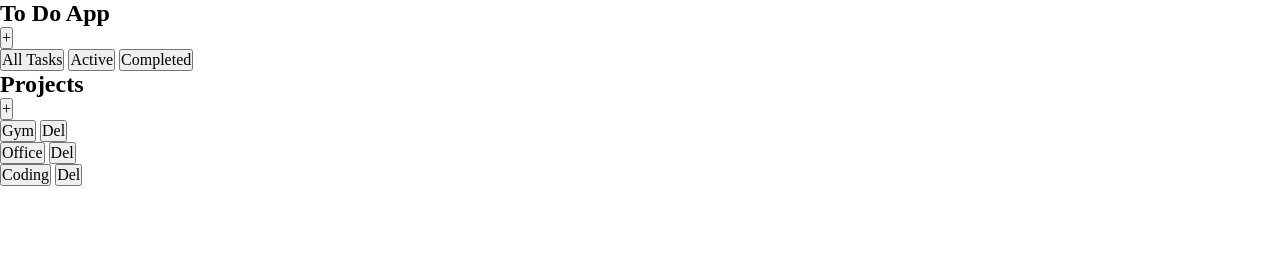
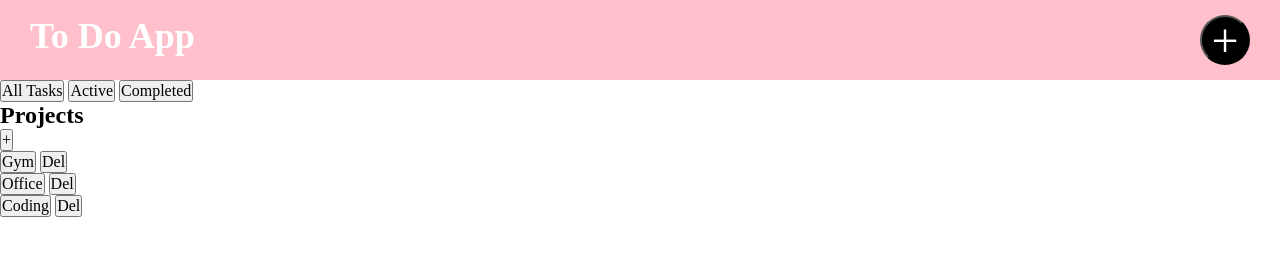
Before and after one commit to luscious-scoop/todo_list_project, a website built with webpack: page src/template.html in a window 1280 px wide. Built offline with nearby package versions, Linux system fonts and the light colour scheme.

Commit message:
chore: header section basic styles

```diff
--- a/src/style.css
+++ b/src/style.css
@@ -63,3 +63,30 @@ h6 {
 }
 
 /* ========== CSS Reset End ==========*/
+
+/*========== Header ==========*/
+
+header {
+	font-size: 1.5rem;
+	padding: 15px 30px;
+
+	background-color: pink;
+	display: flex;
+}
+
+header h2 {
+	color: white;
+	flex: 1;
+}
+
+header button {
+	background-color: black;
+	color: white;
+	display: flex;
+	justify-content: center;
+	align-items: center;
+	font-size: 3rem;
+	width: 50px;
+	height: 50px;
+	border-radius: 50%;
+}
```
